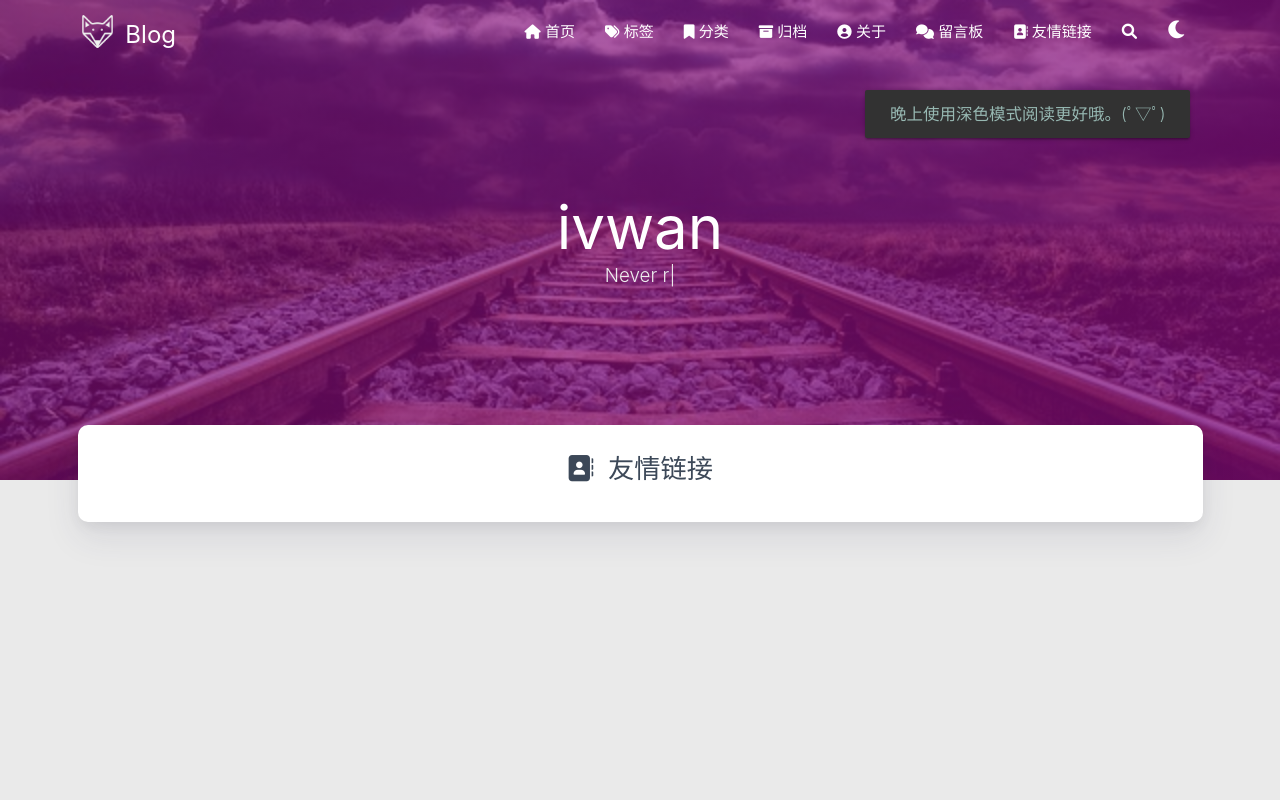
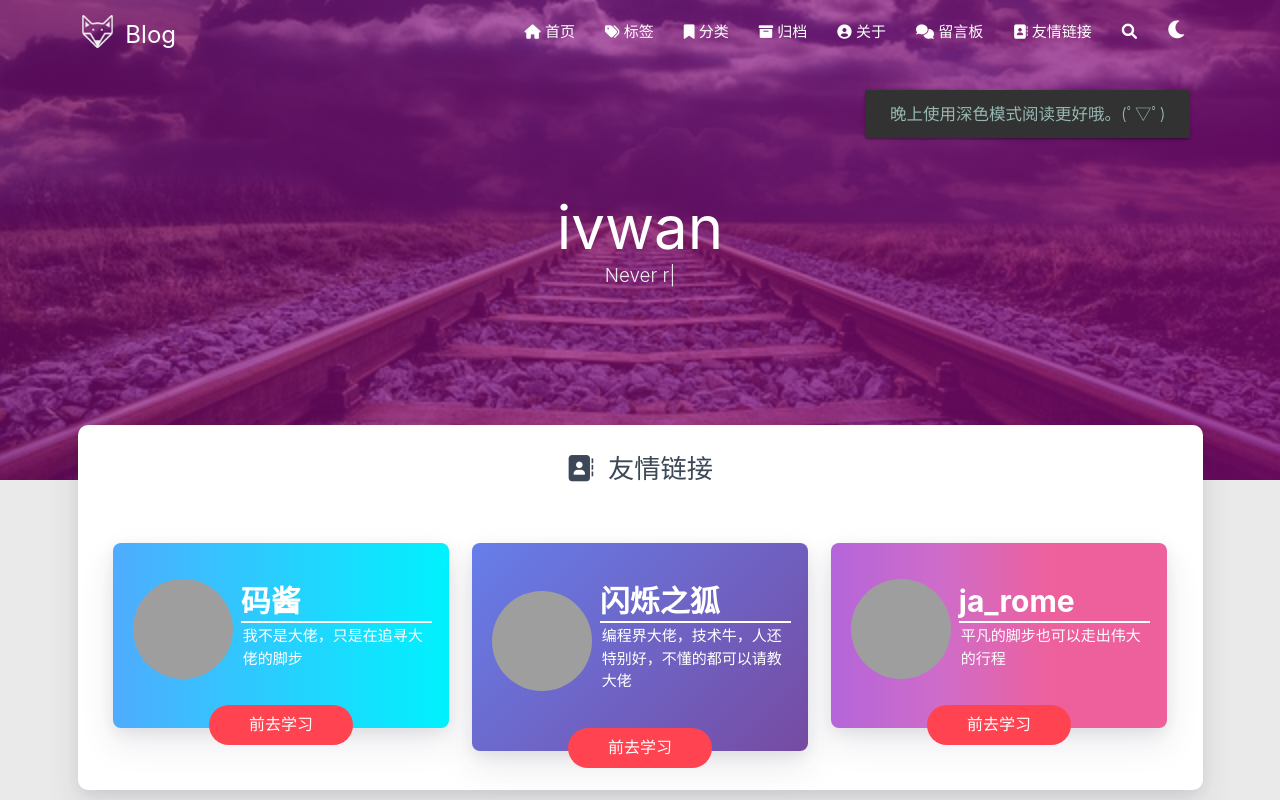
Before and after one commit to ivwan/ivwan.github.io, a plain HTML site: page friends/index.html in a window 1280 px wide. Shown: the top 800 px of the page. Drawn offline with Linux system fonts and the light colour scheme; some packages are replaced by stand-ins of ours; no server answers; grey boxes are pictures that could not be loaded; a script that the page names is missing.

Commit message:
Site updated: 2024-09-14 12:15:46

```diff
--- a/friends/index.html
+++ b/friends/index.html
@@ -582,6 +582,74 @@
                 </div>
                 <article id="friends-link">
 
+
+                    <div class="row tags-posts friend-all">
+
+
+                        <div class="col s12 m6 l4 friend-div" data-aos="zoom-in-up">
+                            <div class="card frind-card1">
+                                <div class="frind-ship">
+                                    <div class="title">
+                                        <img src="http://image.luokangyuan.com/1_qq_27922023.jpg" alt="img">
+                                        <div>
+                                            <h1 class="friend-name">码酱</h1>
+                                            <p style="position: relative;top: -35px;">我不是大佬，只是在追寻大佬的脚步</p>
+                                        </div>
+                                    </div>
+                                    <div class="friend-button">
+                                        <a href="http://luokangyuan.com/" target="_blank"
+                                            class="button button-glow button-rounded button-caution">
+                                            前去学习
+                                        </a>
+                                    </div>
+                                </div>
+                            </div>
+                        </div>
+
+
+                        <div class="col s12 m6 l4 friend-div" data-aos="zoom-in-up">
+                            <div class="card frind-card2">
+                                <div class="frind-ship">
+                                    <div class="title">
+                                        <img src="http://image.luokangyuan.com/4027734.jpeg" alt="img">
+                                        <div>
+                                            <h1 class="friend-name">闪烁之狐</h1>
+                                            <p style="position: relative;top: -35px;">编程界大佬，技术牛，人还特别好，不懂的都可以请教大佬</p>
+                                        </div>
+                                    </div>
+                                    <div class="friend-button">
+                                        <a href="https://blinkfox.github.io/" target="_blank"
+                                            class="button button-glow button-rounded button-caution">
+                                            前去学习
+                                        </a>
+                                    </div>
+                                </div>
+                            </div>
+                        </div>
+
+
+                        <div class="col s12 m6 l4 friend-div" data-aos="zoom-in-up">
+                            <div class="card frind-card3">
+                                <div class="frind-ship">
+                                    <div class="title">
+                                        <img src="http://image.luokangyuan.com/avatar.jpg" alt="img">
+                                        <div>
+                                            <h1 class="friend-name">ja_rome</h1>
+                                            <p style="position: relative;top: -35px;">平凡的脚步也可以走出伟大的行程</p>
+                                        </div>
+                                    </div>
+                                    <div class="friend-button">
+                                        <a href="https://me.csdn.net/jlh912008548" target="_blank"
+                                            class="button button-glow button-rounded button-caution">
+                                            前去学习
+                                        </a>
+                                    </div>
+                                </div>
+                            </div>
+                        </div>
+
+                    </div>
+
                 </article>
             </div>
         </div>
--- /dev/null
+++ b/search.xml
@@ -0,0 +1,20 @@
+<?xml version="1.0" encoding="utf-8"?>
+<search>
+
+
+
+    <entry>
+      <title>1</title>
+      <link href="/2024/09/14/1/"/>
+      <url>/2024/09/14/1/</url>
+
+        <content type="html"><![CDATA[]]></content>
+
+
+
+    </entry>
+
+
+
+
+</search>
```
